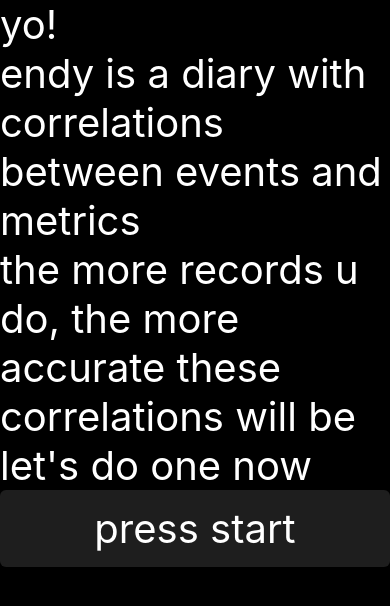
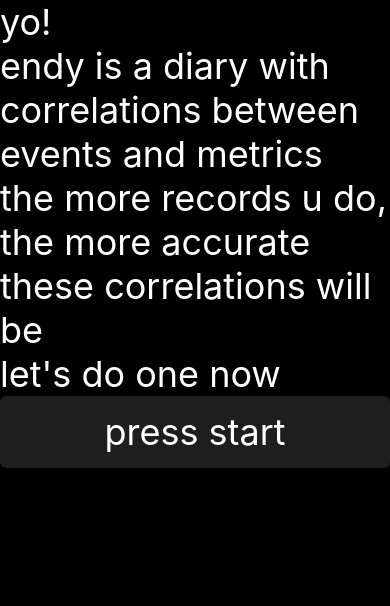
Before and after one commit to maxeozakh/endi, a React Native app: screen /welcome in a window 390 px wide. Shown: the top 606 px of the page. Built offline with nearby package versions, Linux system fonts and the light colour scheme; what expo-notifications would draw is missing.

Commit message:
style: iphone 5.5 still exist

```diff
--- a/src/entities/MetricGalleryCard/MetricGalleryCard.tsx
+++ b/src/entities/MetricGalleryCard/MetricGalleryCard.tsx
@@ -37,8 +37,9 @@ export const MetricGalleryCard: React.FC<Props> = ({ index }) => {
           />
         ))}
       </View>
-      <Text style={styles.hugeEmoji}>{metricValue ? ESTIMATE_MAP[metricValue].emoji : '🫥'}</Text>
-      <Text style={styles.title}>{name}</Text>
+      <View style={styles.valueWrapper}>
+        <Text style={styles.title}>{name}</Text>
+      </View>
     </View>
   )
 }
@@ -49,7 +50,7 @@ const styles = StyleSheet.create({
     fontWeight: '700',
   },
   hugeEmoji: {
-    marginTop: 8,
+    marginLeft: 8,
     fontSize: 100,
   },
   container: {
@@ -58,7 +59,12 @@ const styles = StyleSheet.create({
     height: '100%',
     backgroundColor: 'lightgray',
     alignItems: 'center',
+    justifyContent: 'space-evenly',
     borderRadius: 16,
+  },
+  valueWrapper: {
+    flexDirection: 'row',
+    alignItems: 'center',
   },
 
   buttonContainer: {
--- a/src/pages/Welcome.tsx
+++ b/src/pages/Welcome.tsx
@@ -9,7 +9,7 @@ import { Routes, useNavigator3000 } from '../shared/useNavigator3000'
 export const Welcome: React.FC = () => {
   const navigation = useNavigator3000()
   const { setIsWasShown } = useLittleUserGuideStore()
-  const fontSize = 40
+  const fontSize = 36
 
   const handlePressStart = () => {
     setIsWasShown(true)
```
